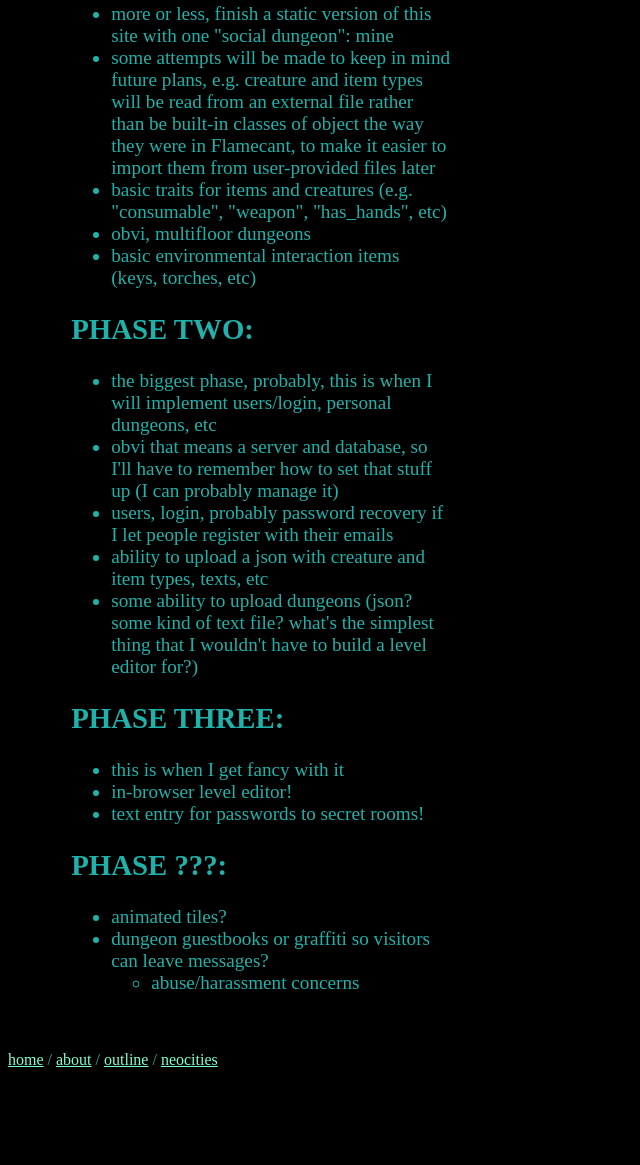
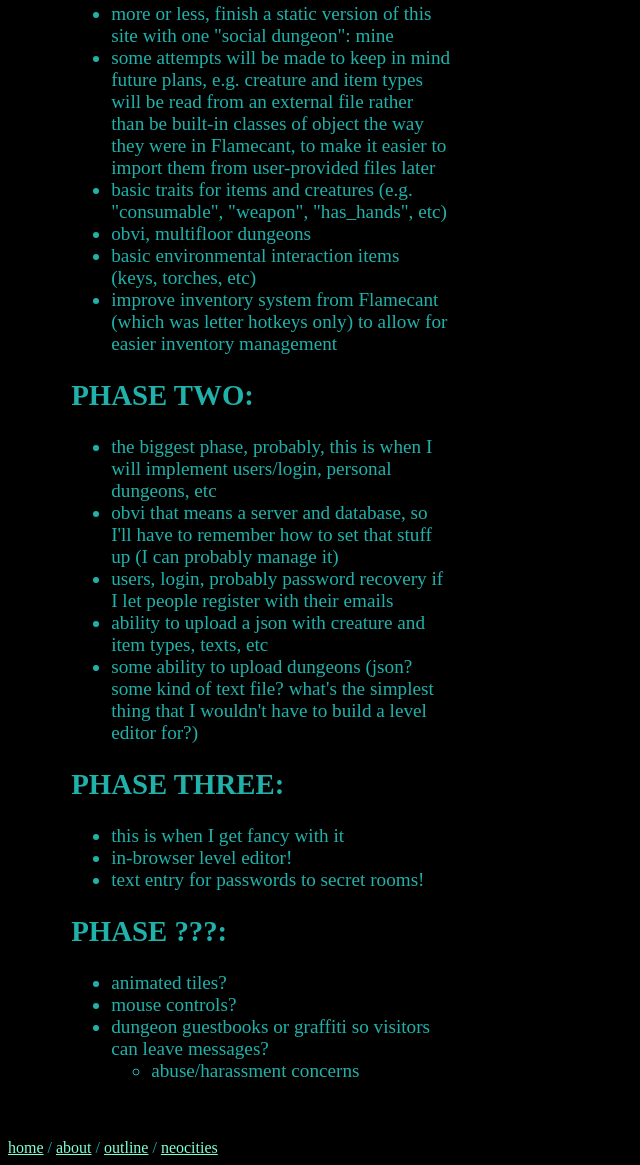
Before and after one commit to bnemeton/dunjourn, a website: page outline.html in a window 1280 px wide. Shown: the part 490-1655 px from the top of the page, without its empty margins (0-640 px from the left). Before the commit the page ends 1567 px from the top, so only its background shows below. Drawn offline with Linux system fonts and the light colour scheme.

Commit message:
outline adjust

```diff
--- a/outline.html
+++ b/outline.html
@@ -23,6 +23,7 @@
         <li>basic traits for items and creatures (e.g. "consumable", "weapon", "has_hands", etc)</li>
         <li>obvi, multifloor dungeons</li>
         <li>basic environmental interaction items (keys, torches, etc)</li>
+        <li>improve inventory system from Flamecant (which was letter hotkeys only) to allow for easier inventory management</li>
     </ul>
     <h2> PHASE TWO:</h2>
     <ul>
@@ -41,6 +42,7 @@
     <h2> PHASE ???:</h2>
     <ul>
         <li>animated tiles?</li>
+        <li>mouse controls?</li>
         <li>dungeon guestbooks or graffiti so visitors can leave messages?
             <ul>
                 <li>abuse/harassment concerns</li>
```
